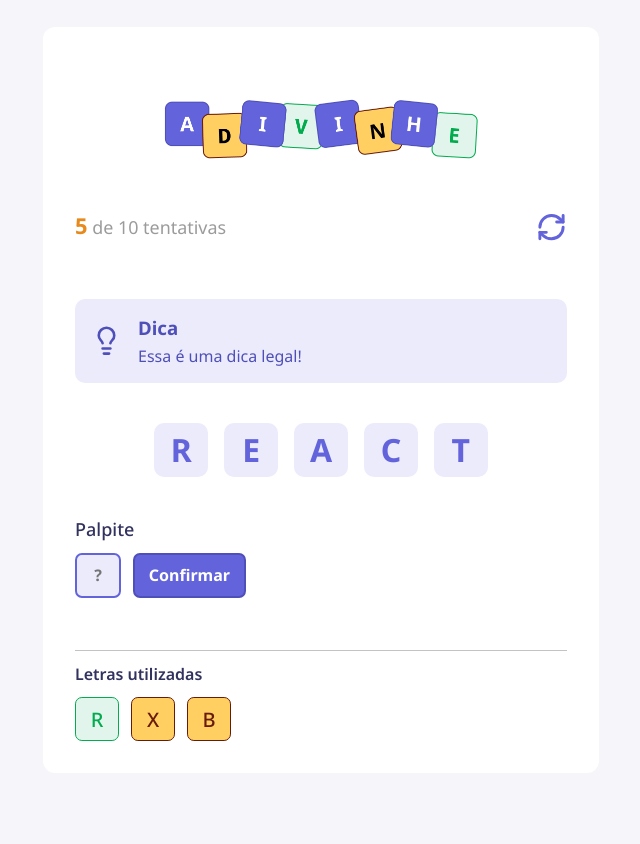
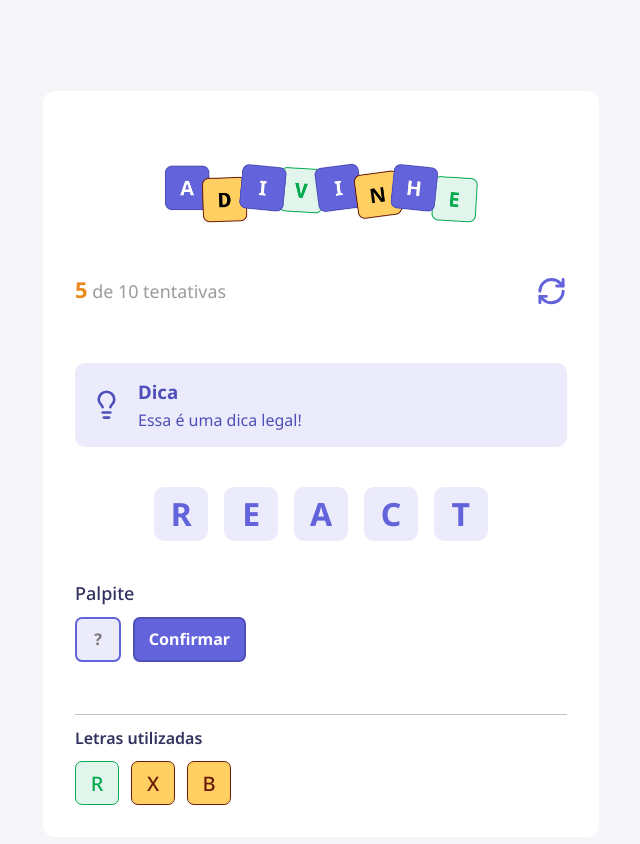
Before and after one commit to danilopinho75/adivinhe, a React (Vite) app: page / in a window 1280 px wide. Shown: the top 844 px of the page, without its empty margins (319-959 px from the left). Before the commit the page ends 800 px from the top, so only its background shows below. Built offline with nearby package versions, Linux system fonts and the light colour scheme.

Commit message:
Adiciona espaçamento interno no body

```diff
--- a/src/global.css
+++ b/src/global.css
@@ -12,6 +12,7 @@
 body {
   background-color: var(--background-color);
   font-family: "Noto Sans", sans-serif;
+  padding: 4rem 1rem;
 }
 
 input,
```
